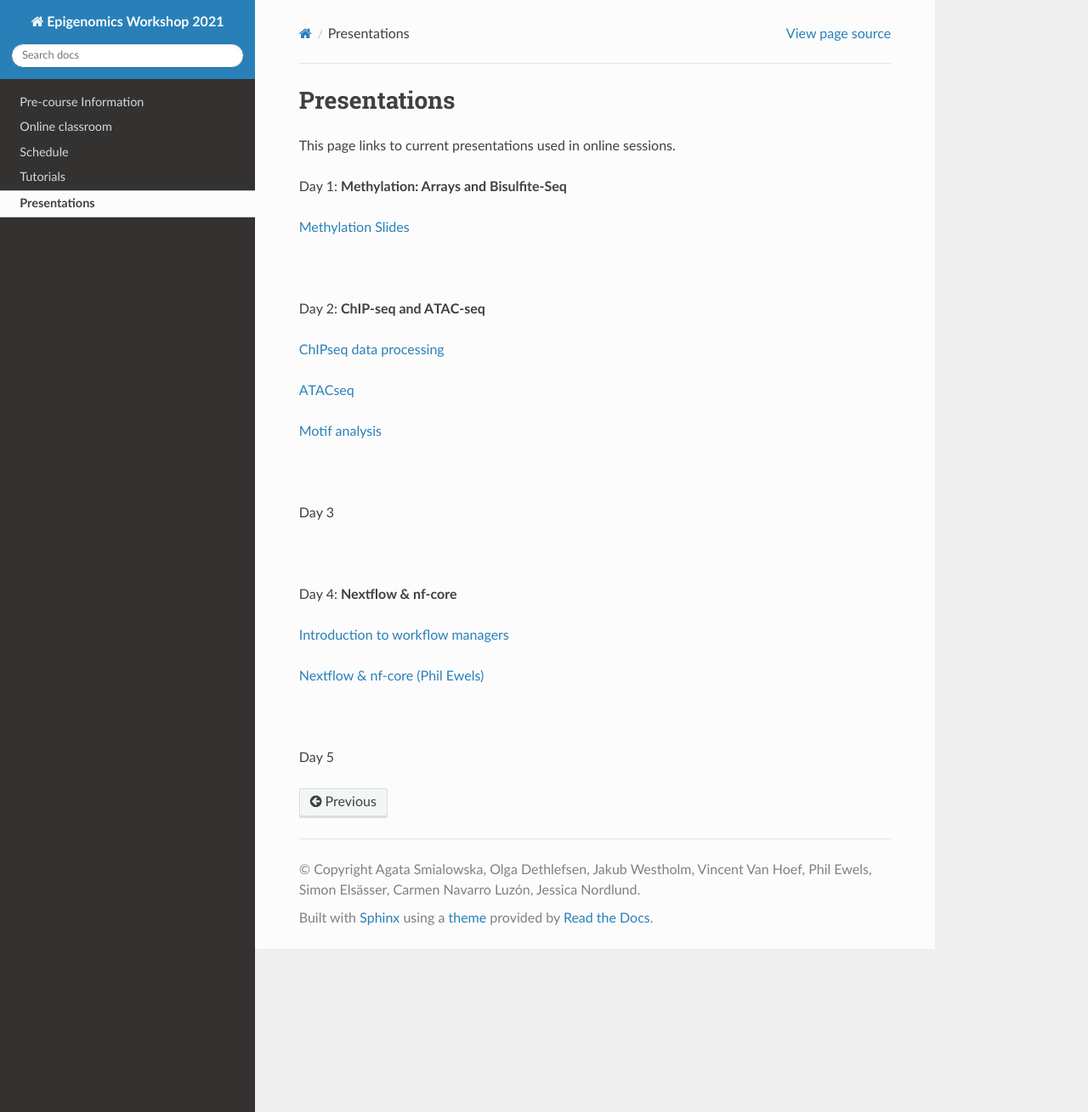
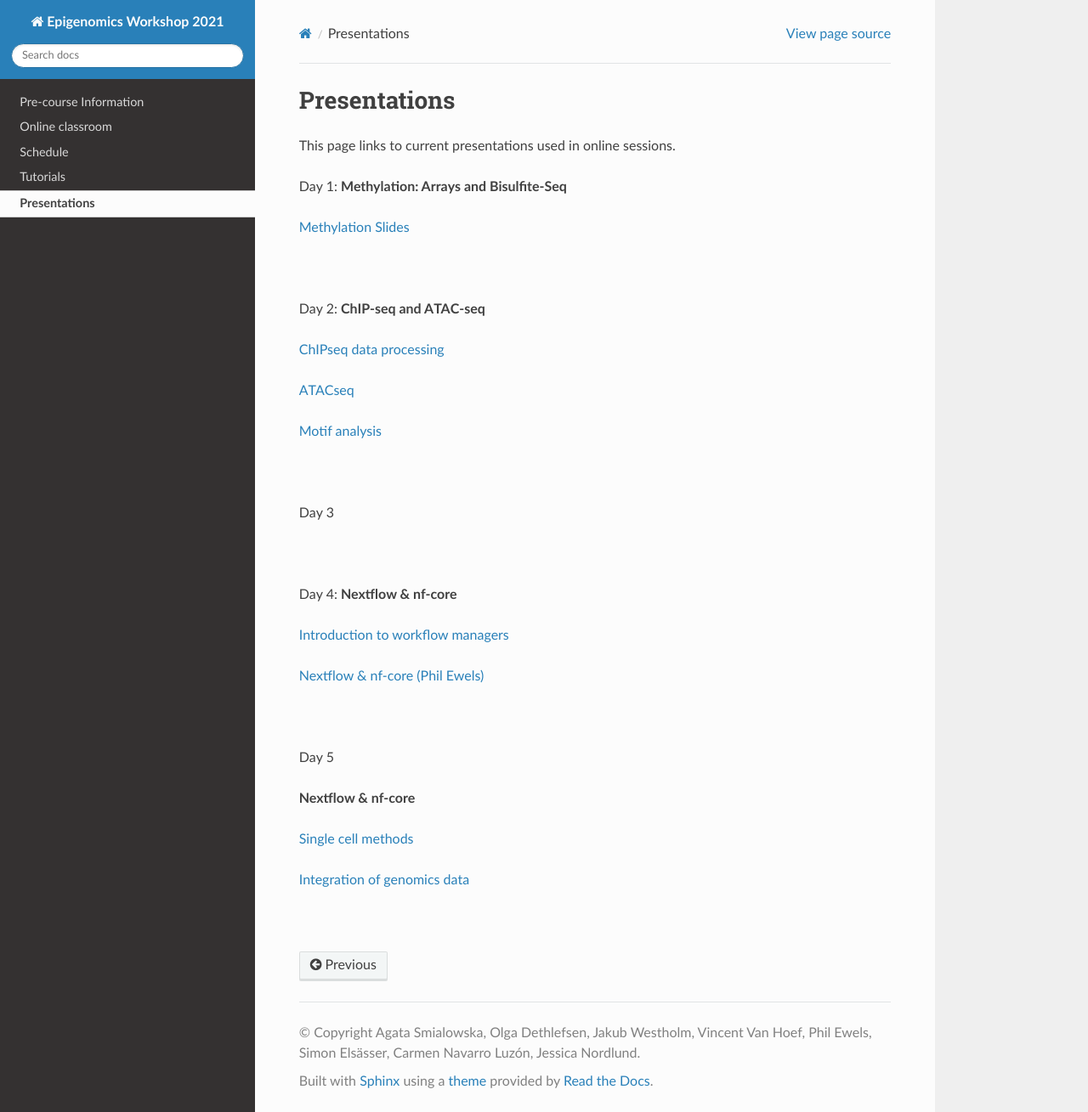
Before and after one commit to NBISweden/workshop-epigenomics-RTDs, a Sphinx documentation site: the page built from docs/content/presentations.rst, in a window 1280 px wide and 1309 px high. Shown: the whole window at 85% size. Built offline with Sphinx 7.4.7 and the Read the Docs theme 2.0.0, drawn with Linux system fonts in a browser that asks for light colours.

Commit message:
links to presentations

```diff
--- a/docs/content/presentations.rst
+++ b/docs/content/presentations.rst
@@ -52,3 +52,12 @@ Day 4: **Nextflow & nf-core**
 
 
 Day 5
+
+**Nextflow & nf-core**
+
+`Single cell methods <../_static/slides-single-cell-2021.pdf>`_
+
+`Integration of genomics data  <../_static/slides-data-integration-2021.pdf>`_
+
+
+:raw-html:`<br />`
```
Also changed, not shown: 1 other file.
